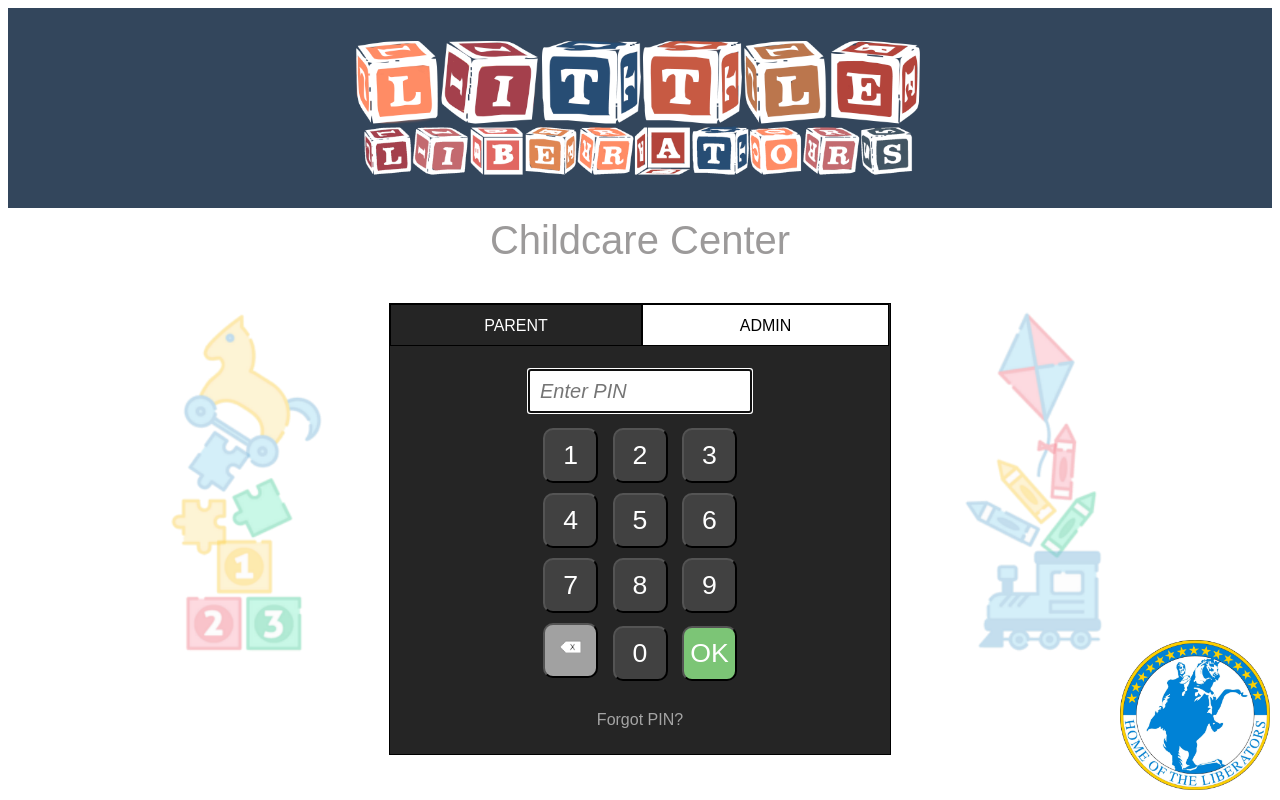
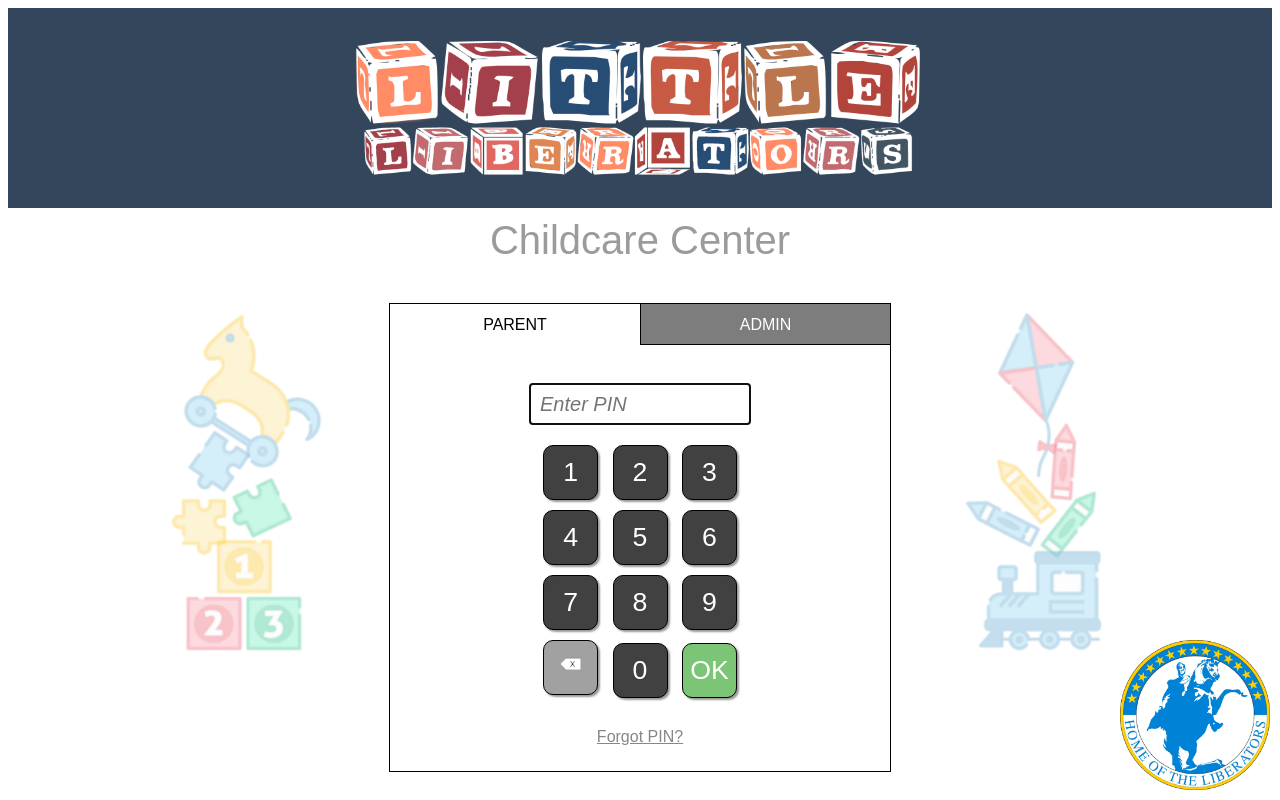
Before and after one commit to littleliberators/Check_In_System, a PHP site: page /html/login_screen.html in a window 1280 px wide. Run offline with PHP 8.4, Linux system fonts and the light colour scheme; some libraries are stand-ins or nearby versions.

Commit message:
Modified parent login screen

```diff
--- a/css/login_screen.css
+++ b/css/login_screen.css
@@ -7,23 +7,20 @@ body {
   font-weight: 200;
 }
 
-#header-background
-{
+#header-background {
   background-color: #33465c;
   text-align: center;
   height: 200px;
 }
 
-#description
-{
+#description {
   text-align: center;
   color: #9c9a9a;
   font-size: 250%;
   margin-top: 10px;
 }
 
-#imgLeft
-{
+#imgLeft {
   max-width: 150px;
   max-height: 300px;
   position: absolute;
@@ -31,8 +28,7 @@ body {
   z-index: -1;
 }
 
-#imgRight
-{
+#imgRight {
   max-width: 150px;
   max-height: 300px;
   position: absolute;
@@ -40,71 +36,72 @@ body {
   z-index: -1;
 }
 
-.container
-{
+.container {
   overflow: hidden;
   width: 500px;
   margin: auto;
   border: black solid 1px;
-  background-color: #252525;
+  background-color: #fff;
+  border-top: 0px;
 }
 
-.tab-parent
-{
+#tab-parent {
   float: left;
-  width: 50%;
+  width: 250px;
   height: 40px;
   text-align: center;
-  background-color: #252525;
-  border: black solid 1px;
+  background-color: #fff;
+  line-height: 10px;
+  color: black;
+  border: 1px solid black;
+  border-left: 0px;
+  border-right: 0px;
+  border-bottom: 0px;
+}
+
+#tab-admin {
+  float: right;
+  width: 249px;
+  height: 40px;
+  text-align: center;
+  background-color: #7d7d7d;
   line-height: 10px;
   color: white;
+  border: 1px solid black;
+  border-right: 0px;
 }
 
-.tab-admin
-{
-  float: left;
-  width: 49%;
-  height: 40px;
-  text-align: center;
-  background-color: #ffffff;
-  border: black solid 1px;
-  line-height: 10px;
-}
-
-#panel-body
-{
-  margin-top: 65px;
+#panel-body {
+  margin-top: 80px;
   margin-bottom: 25px;
 }
 
-#PIN-textbox
-{
+#PIN-textbox {
   width: 200px;
   height: 40px;
   font-size: 15pt;
   padding: 0px 10px;
+  border: black solid 1px;
 }
 
-::placeholder
-{
+::placeholder {
   font-style: italic;
 }
 
-#keypad
-{
-  margin-top: 10px;
+#keypad {
+  margin-top: 15px;
 }
 
-.key
-{
+.key {
   width: 55px;
   height: 55px;
   margin: 5px;
   font-size: 20pt;
+  border: black solid 1px;
   border-radius: 10px;
   background-color: #414141;
   color: #ffffff;
+  box-shadow: 2px 2px 2px #999;
 }
 
 .key img {
@@ -124,15 +121,14 @@ body {
   margin-top: 25px;
 }
 
-#forgot-link
-{
+#forgot-link {
   text-align: center;
-  color: #a4a4a4;
+  color: #878787;
   font-size: 100%;
+  text-decoration: underline;
 }
 
-#logo img
-{
+#logo img {
   max-width: 150px;
   max-height: 300px;
   position: fixed;
@@ -142,7 +138,9 @@ body {
 }
 
 /******* Forgot PIN popup********/
+
 /* Popup container */
+
 .popup {
   position: relative;
   display: inline-block;
@@ -153,6 +151,7 @@ body {
 }
 
 /* The actual popup (appears on top) */
+
 .popup .popuptext {
   visibility: hidden;
   width: 160px;
@@ -169,6 +168,7 @@ body {
 }
 
 /* Popup arrow */
+
 .popup .popuptext::after {
   content: "";
   position: absolute;
@@ -181,6 +181,7 @@ body {
 }
 
 /* Toggle this class when clicking on the popup container (hide and show the popup) */
+
 .popup .show {
   visibility: visible;
   -webkit-animation: fadeIn 1s;
@@ -188,14 +189,23 @@ body {
 }
 
 /* Add animation (fade in the popup) */
+
 @-webkit-keyframes fadeIn {
-    from {opacity: 0;}
-    to {opacity: 1;}
+  from {
+    opacity: 0;
+  }
+  to {
+    opacity: 1;
+  }
 }
 
 @keyframes fadeIn {
-    from {opacity: 0;}
-    to {opacity:1 ;}
+  from {
+    opacity: 0;
+  }
+  to {
+    opacity: 1;
+  }
 }
 
 /*#main {
--- a/html/login_screen.html
+++ b/html/login_screen.html
@@ -23,10 +23,10 @@
 
     <div class="container">
       <div id="panel-heading">
-        <div class="tab-parent">
+        <div id="tab-parent">
           <p>PARENT</p>
         </div>
-        <div class="tab-admin">
+        <div id="tab-admin">
           <p>ADMIN</p>
         </div>
       </div>
@@ -53,7 +53,7 @@
               <button class="key" type="button" onclick="this.blur();"> 0</button>
               <button class="key" id="submit-button" type="submit" onclick="this.blur();"> OK </button>
             </div>
-            <div class="popup" onclick="forgotPIN()">Forgot PIN?
+            <div class="popup" id="forgot-link" onclick="forgotPIN()">Forgot PIN?
               <span class="popuptext" id="myPopup">Please see admin to reset PIN</span>
             </div>
           </div>
```
Lines whose indentation alone changed are shown as unchanged.
